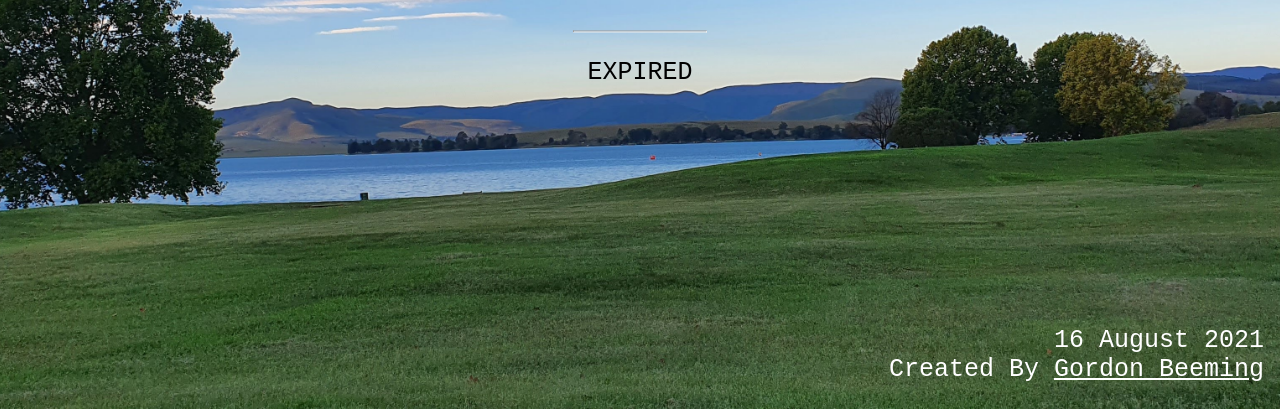
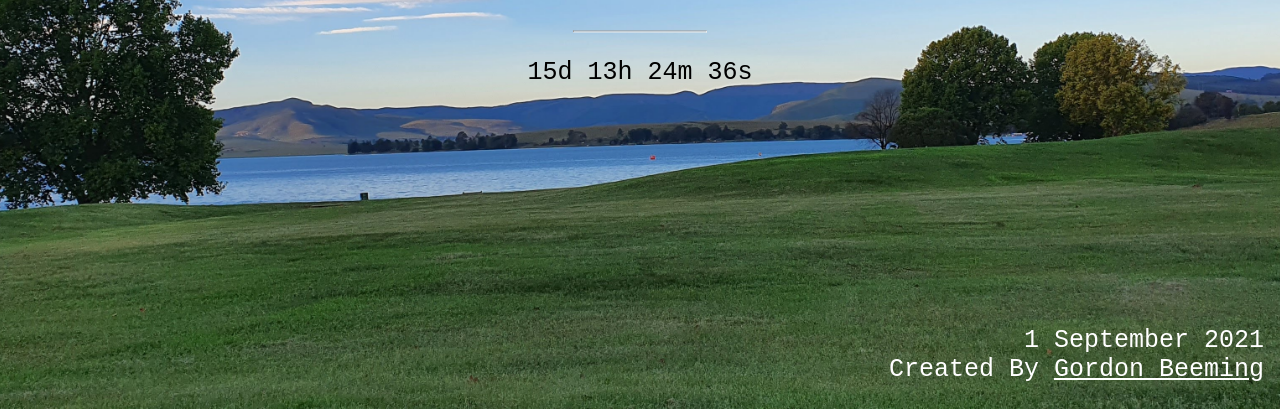
Before and after one commit to Stunning-Umbrella/Coming-Soon, a plain HTML site: page src/index.html in a window 1280 px wide. Shown: the part 391-800 px from the top of the page. Drawn offline with Linux system fonts and the light colour scheme.

Commit message:
launch on 1 Sep

```diff
--- a/src/index.html
+++ b/src/index.html
@@ -34,7 +34,7 @@
         </div>
         <div class="bottom">
             <p>
-                16 August 2021<br>Created By <a href="https://profile.gordonbeeming.xyz/">Gordon Beeming</a>
+                1 September 2021<br>Created By <a href="https://profile.gordonbeeming.xyz/">Gordon Beeming</a>
             </p>
         </div>
     </div>
--- a/src/js/site.js
+++ b/src/js/site.js
@@ -1,5 +1,5 @@
 // Set the date we're counting down to
-var countDownDate = new Date("Aug 16, 2021 05:00:00");
+var countDownDate = new Date("Sep 1, 2021 05:00:00");
 
 // Update the count down every 1 second
 var x = setInterval(function() {
```
